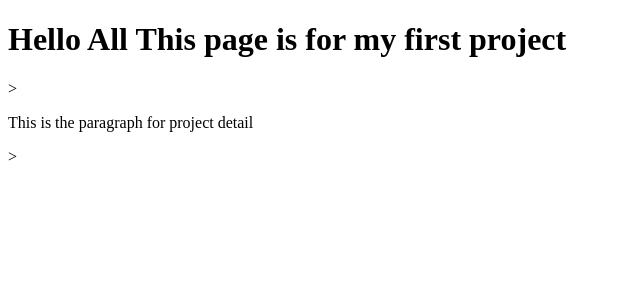
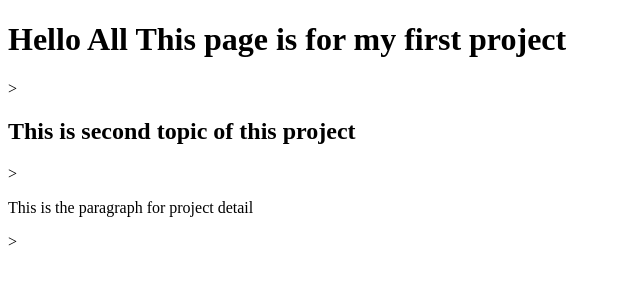
Before and after one commit to tdholariya7976/VSCode-Project, a plain HTML site: page index.html in a window 1280 px wide. Shown: the whole page, without its empty margins (0-640 px from the left). Drawn offline with Linux system fonts and the light colour scheme.

Commit message:
Adding 1 heading

```diff
--- a/index.html
+++ b/index.html
@@ -2,6 +2,7 @@
 <html>
 <head>
     <h1>Hello All This page is for my first project</h1>>
+    <h2>This is second topic of this project</h2>>
 </head>
 <body>
     <title>VSCode Project</title>
```
